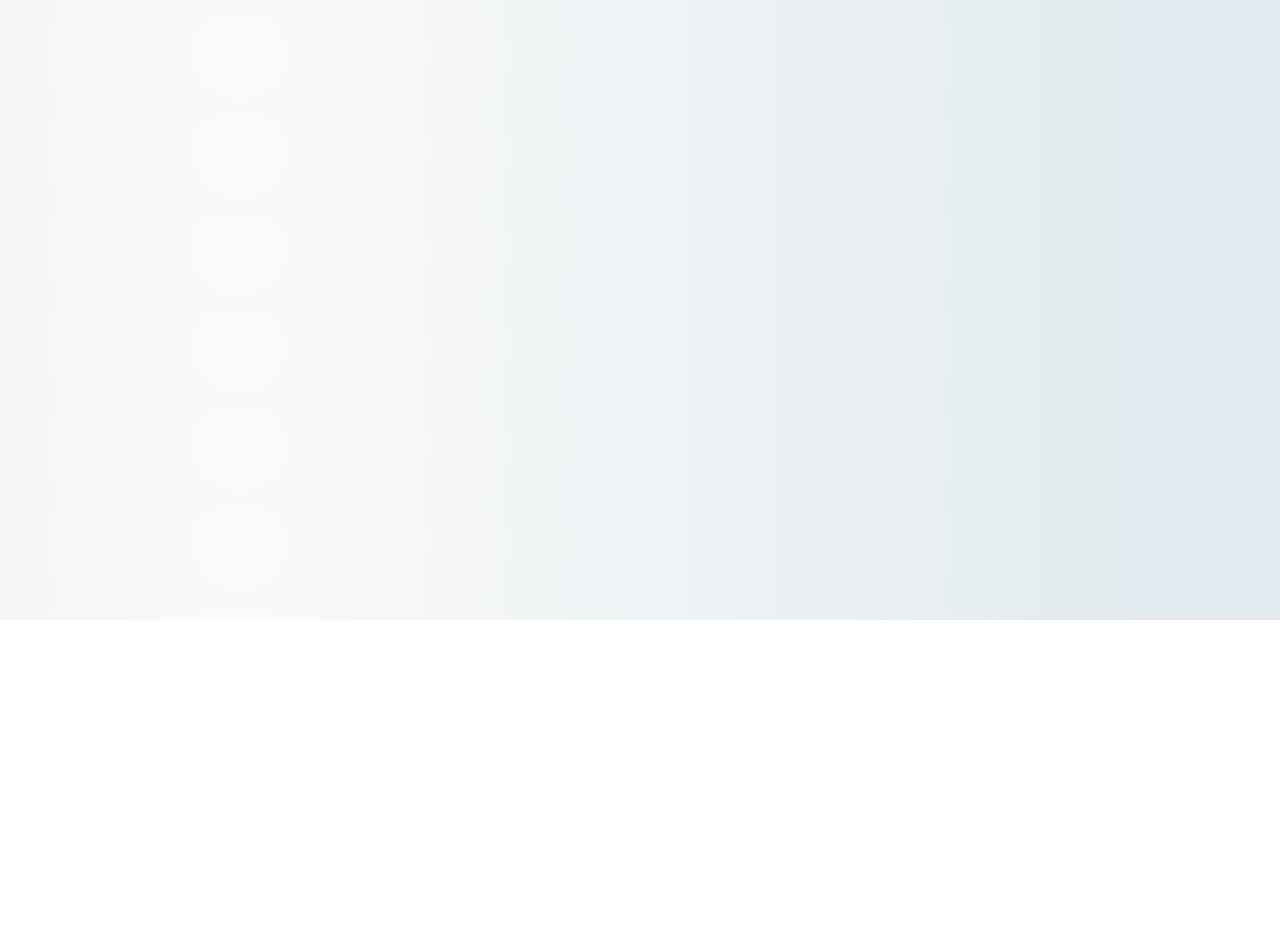
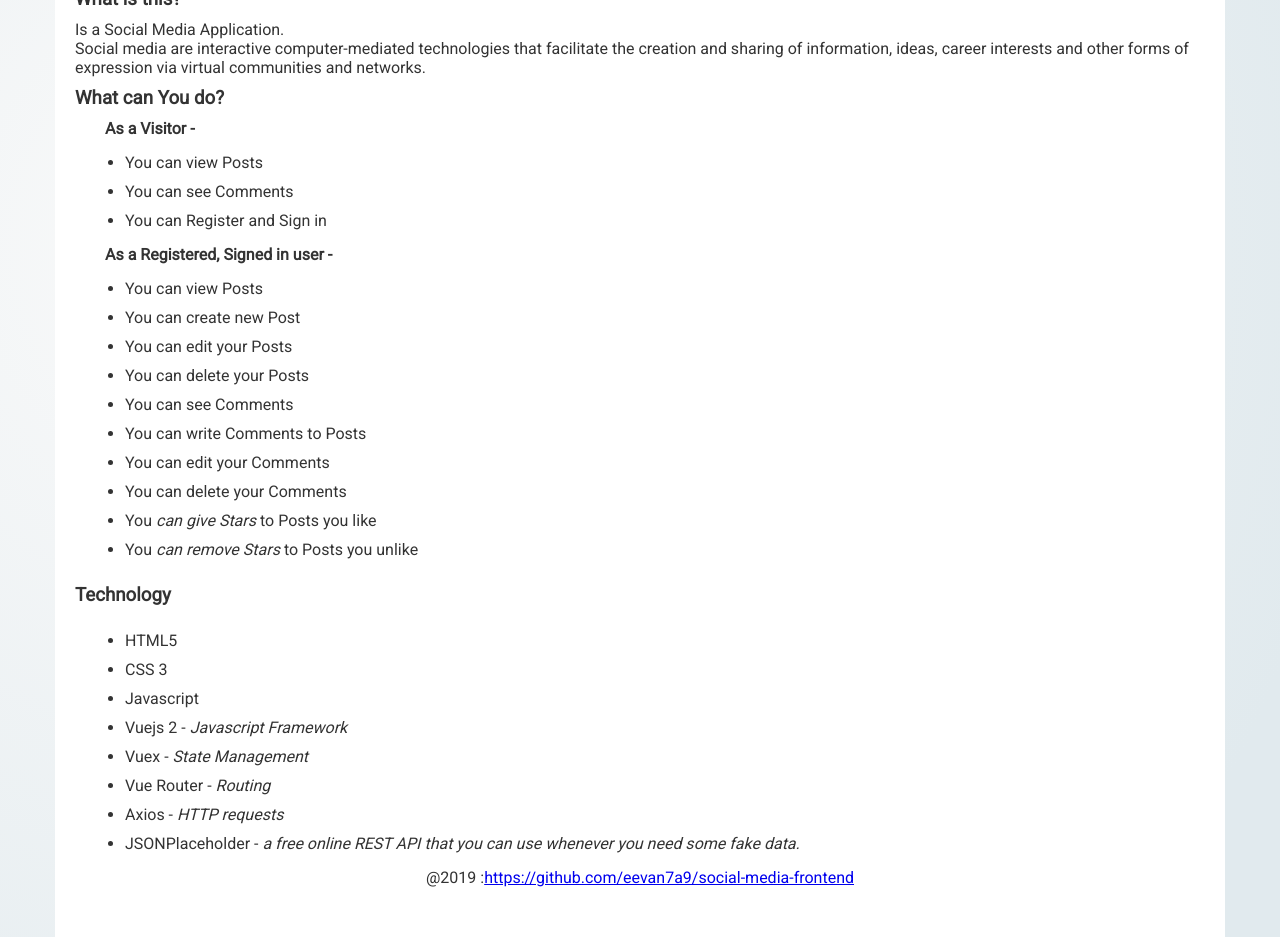
Before and after one commit to eevan7a9/social-media-frontend, a Vue app: page /about in a window 1280 px wide. Shown: the part 180-1117 px from the top of the page. Before the commit the page ends 800 px from the top, so only its background shows below. Built offline with nearby package versions, Linux system fonts and the light colour scheme; no server answers; the HTML template or start-up script is replaced by a standard one.

Commit message:
added about page content

```diff
--- a/src/views/About.vue
+++ b/src/views/About.vue
@@ -1,5 +1,98 @@
 <template>
-  <div class="about">
-    <h1>This is an about page</h1>
+  <div class="about-container">
+    <h1>SocialVue</h1>
+    <h3>What is this?</h3>
+    <p class="first-parg">Is a Social Media Application.</p>
+    <p>Social media are interactive computer-mediated technologies that facilitate the creation and sharing of information, ideas, career interests and other forms of expression via virtual communities and networks.</p>
+    <h3>What can You do?</h3>
+    <h4>As a Visitor -</h4>
+    <ul>
+      <li>You can view Posts</li>
+      <li>You can see Comments</li>
+      <li>You can Register and Sign in</li>
+    </ul>
+    <h4>As a Registered, Signed in user -</h4>
+    <ul>
+      <li>You can view Posts</li>
+      <li>You can create new Post</li>
+      <li>You can edit your Posts</li>
+      <li>You can delete your Posts</li>
+      <li>You can see Comments</li>
+      <li>You can write Comments to Posts</li>
+      <li>You can edit your Comments</li>
+      <li>You can delete your Comments</li>
+      <li>
+        You
+        <i>
+          can give
+          Stars
+        </i> to Posts you like
+      </li>
+      <li>
+        You
+        <i>can remove Stars</i> to Posts you unlike
+      </li>
+    </ul>
+    <h3>Technology</h3>
+    <ul>
+      <li>HTML5</li>
+      <li>CSS 3</li>
+      <li>Javascript</li>
+      <li>
+        Vuejs 2 -
+        <i>Javascript Framework</i>
+      </li>
+      <li>
+        Vuex -
+        <i>State Management</i>
+      </li>
+      <li>
+        Vue Router -
+        <i>Routing</i>
+      </li>
+      <li>
+        Axios -
+        <i>HTTP requests</i>
+      </li>
+      <li>
+        JSONPlaceholder -
+        <i>a free online REST API that you can use whenever you need some fake data.</i>
+      </li>
+    </ul>
+    <section class="src">
+      <p>@2019 :</p>
+      <a
+        href="https://github.com/eevan7a9/social-media-frontend"
+      >https://github.com/eevan7a9/social-media-frontend</a>
+    </section>
   </div>
 </template>
+<style scoped>
+.about-container {
+  background: white;
+  padding: 50px 20px;
+  min-height: 100vh;
+  margin-top: auto;
+  margin-bottom: auto;
+}
+h1 {
+  margin-bottom: 20px;
+}
+h3 {
+  margin: 10px 0;
+}
+h4 {
+  margin-left: 30px;
+}
+ul {
+  padding: 5px 50px;
+}
+li {
+  margin: 10px 0;
+}
+.src {
+  display: flex;
+  justify-content: center;
+  width: 100%;
+}
+</style>
```
